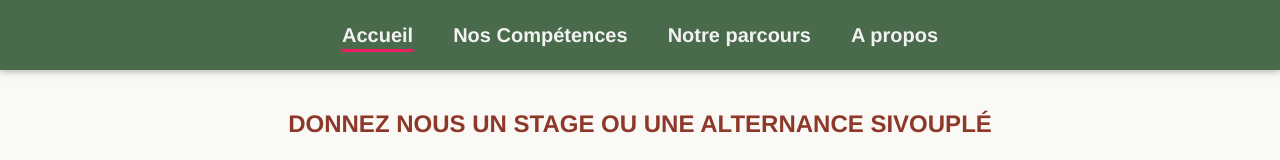
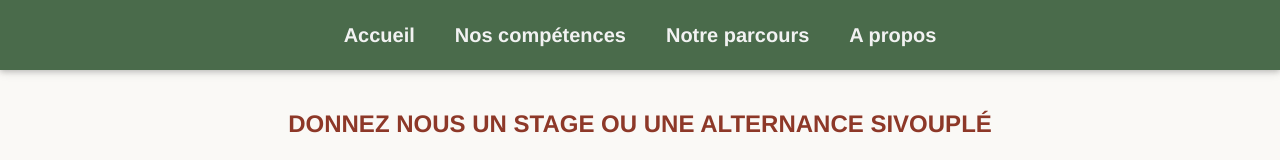
Before and after one commit to killex8569/DonnezNousUnStageOuUneAlternance, a React (Create React App) app: page / in a window 1280 px wide. Shown: the top 160 px of the page. Built offline with nearby package versions, Linux system fonts and the light colour scheme.

Commit message:
Feat: add react router

```diff
--- a/package.json
+++ b/package.json
@@ -9,6 +9,7 @@
     "@testing-library/user-event": "^13.5.0",
     "react": "^19.2.3",
     "react-dom": "^19.2.3",
+    "react-router-dom": "^7.13.0",
     "react-scripts": "5.0.1",
     "web-vitals": "^2.1.4"
   },
--- a/src/App.js
+++ b/src/App.js
@@ -1,15 +1,22 @@
-import Accueil from './views/Accueil/Accueil';
-import Navbar from './components/Navbar/Navbar';
-import './App.css';
-import Footer from './components/Footer/Footer';
+import { BrowserRouter, Routes, Route } from 'react-router-dom'
+import Accueil from './views/Accueil/Accueil'
+import Navbar from './components/Navbar/Navbar'
+import './App.css'
 
 function App() {
   return (
-    <>
-      <Navbar />
-      <Accueil/>
-      <Footer/>
-    </>
+    <BrowserRouter>
+      {/* Navigation */}
+      <Navbar/>
+
+      {/* Routes */}
+      <Routes>
+        <Route path="/" element={<Accueil />} />
+        <Route path="/competences" element={<h1>Nos compétences</h1>} />
+        <Route path="/parcours" element={<h1>Notre parcours</h1>} />
+        <Route path="/apropos" element={<h1>A propos</h1>} />
+      </Routes>
+    </BrowserRouter>
   );
 }
 
--- a/src/components/Navbar/Navbar.js
+++ b/src/components/Navbar/Navbar.js
@@ -1,13 +1,14 @@
-import { useState } from 'react';
-import './Navbar.css';
+import { useState } from 'react'
+import { Link } from 'react-router-dom'
+import './Navbar.css'
 
 // Define MobileMenu component
 const MobileMenu = () => {
   return (
     <div className='mobile-menu'>
           <a href='#accueil'>Accueil</a>
-          <a href='#noscompetences'>Nos Compétences</a>
-          <a href='#notreparcours'>Notre parcours</a>
+          <a href='#noscompetences'>Nos compétences</a>
+          <a href='#notreparcours'>Notre Parcours</a>
           <a href='#apropos'>A propos</a>
     </div>
   );
@@ -25,10 +26,10 @@ function Navbar() {
 
         {/* Desktop Menu, which only appears on large screens */}
         <div className='menu'>
-          <a href='#accueil' className='active-link'>Accueil</a>
-          <a href='#noscompetences'>Nos Compétences</a>
-          <a href='#notreparcours'>Notre parcours</a>
-          <a href='#apropos'>A propos</a>
+          <Link to="/">Accueil</Link>
+          <Link to="/competences">Nos compétences</Link>
+          <Link to="/parcours">Notre parcours</Link>
+          <Link to="/apropos">A propos</Link>
         </div>
 
         {/* This button only shows up on small screens. It is used to open the mobile menu */}
```
Also changed, not shown: 1 other file (tests, documents, lock files or other folders).
